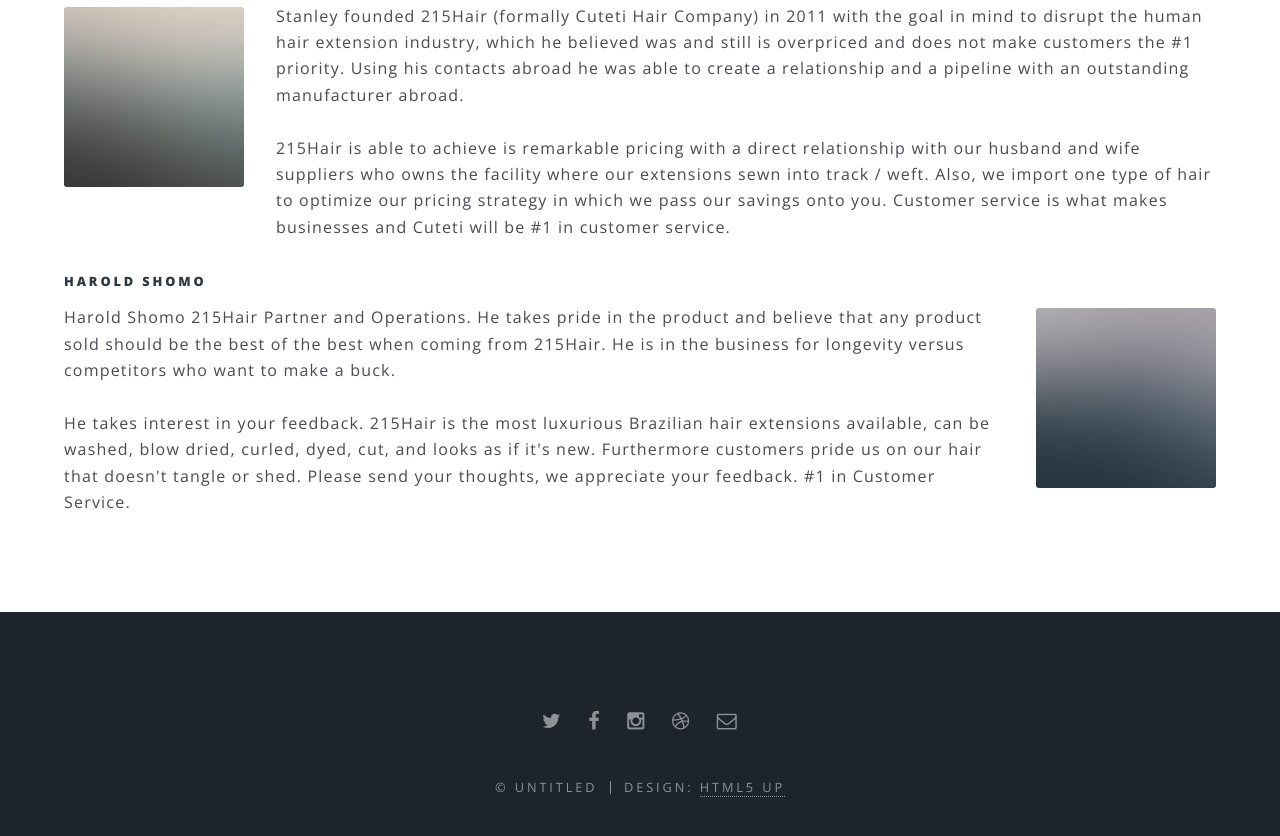
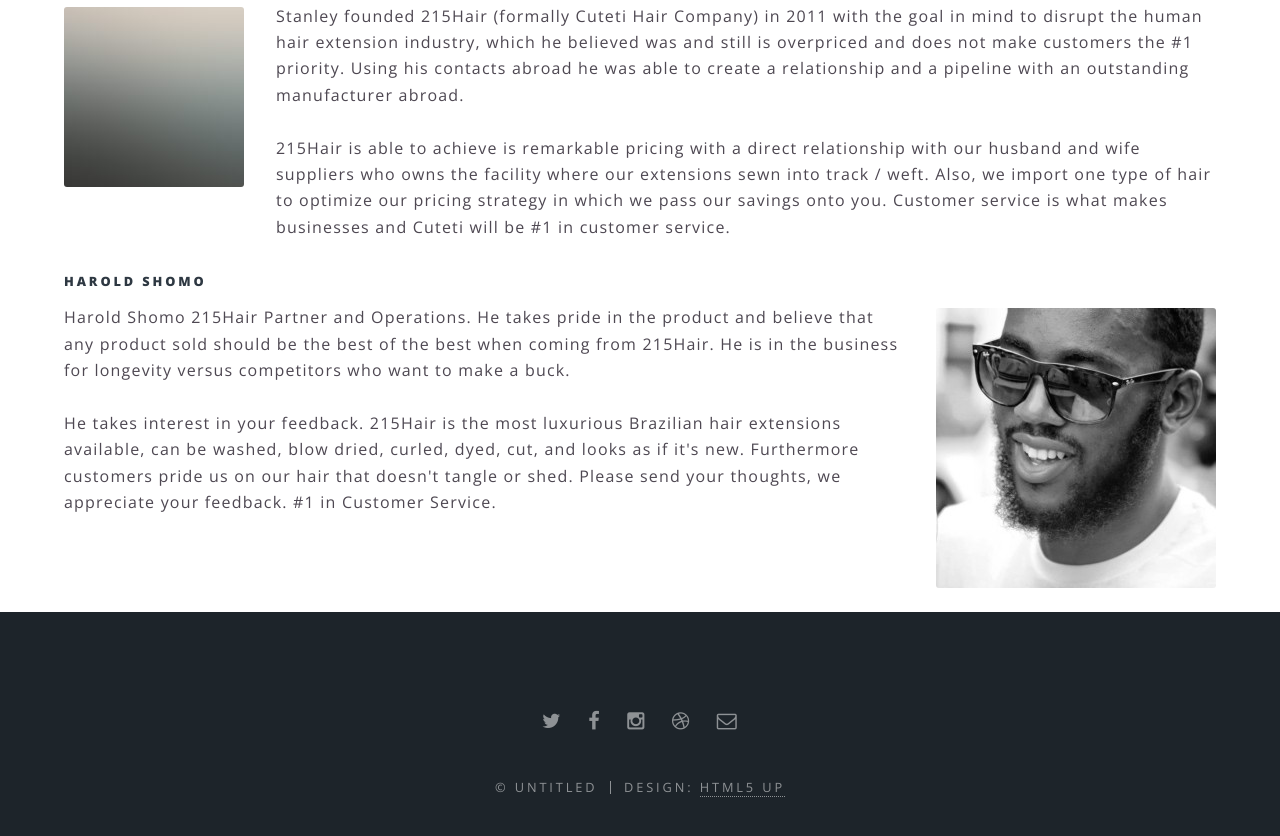
Before and after one commit to ST215/215Hair, a plain HTML site: page aboutus.html in a window 1280 px wide. Shown: the part 664-1500 px from the top of the page. Drawn offline with nearby package versions, Linux system fonts and the light colour scheme.

Commit message:
Added Shomo Image

```diff
--- a/aboutus.html
+++ b/aboutus.html
@@ -61,7 +61,7 @@
 									<h5>Stanley H. Griggs II</h5>
 									<p><span class="image left"><img src="images/pic04.jpg" alt="" /></span>Stanley founded 215Hair (formally Cuteti Hair Company) in 2011 with the goal in mind to disrupt the human hair extension industry, which he believed was and still is overpriced and does not make customers the #1 priority. Using his contacts abroad he was able to create a relationship and a pipeline with an outstanding manufacturer abroad.<br /><br />215Hair is able to achieve is remarkable pricing with a direct relationship with our husband and wife suppliers who owns the facility where our extensions sewn into track / weft. Also, we import one type of hair to optimize our pricing strategy in which we pass our savings onto you. Customer service is what makes businesses and Cuteti will be #1 in customer service.</p>
 									<h5>Harold Shomo</h5>
-									<p><span class="image right"><img src="images/pic05.jpg" alt="" /></span>Harold Shomo 215Hair Partner and Operations. He takes pride in the product and believe that any product sold should be the best of the best when coming from 215Hair. He is in the business for longevity versus competitors who want to make a buck.<br /><br /> He takes interest in your feedback. 215Hair is the most luxurious Brazilian hair extensions available, can be washed, blow dried, curled, dyed, cut, and looks as if it's new. Furthermore customers pride us on our hair that doesn't tangle or shed. Please send your thoughts, we appreciate your feedback. #1 in Customer Service.</p>
+									<p><span class="image right"><img src="images/sho_bw.jpg" alt="" /></span>Harold Shomo 215Hair Partner and Operations. He takes pride in the product and believe that any product sold should be the best of the best when coming from 215Hair. He is in the business for longevity versus competitors who want to make a buck.<br /><br /> He takes interest in your feedback. 215Hair is the most luxurious Brazilian hair extensions available, can be washed, blow dried, curled, dyed, cut, and looks as if it's new. Furthermore customers pride us on our hair that doesn't tangle or shed. Please send your thoughts, we appreciate your feedback. #1 in Customer Service.</p>
 								</section>
 					</article>
 
```
Also changed, not shown: images/sho_bw.jpg (added).
